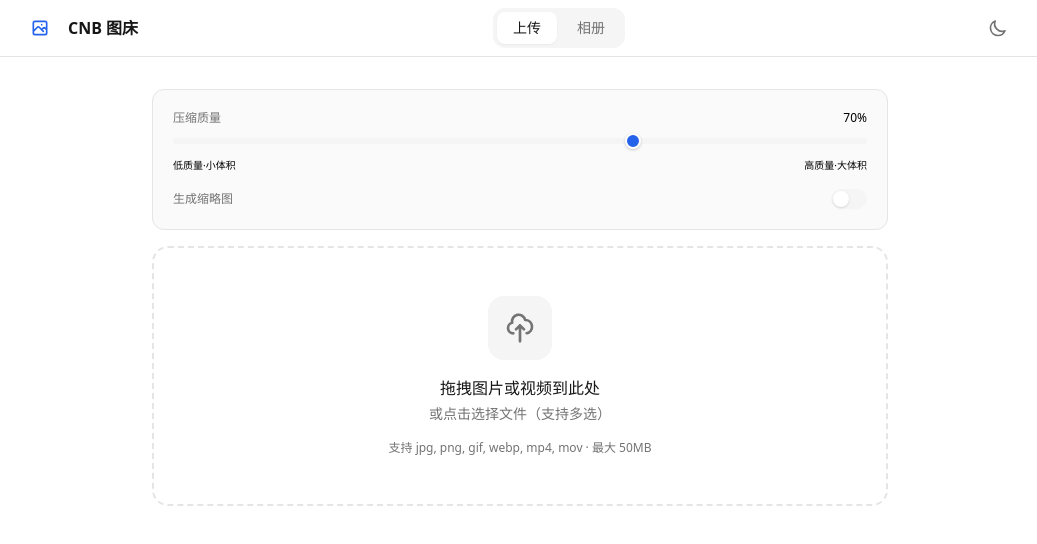
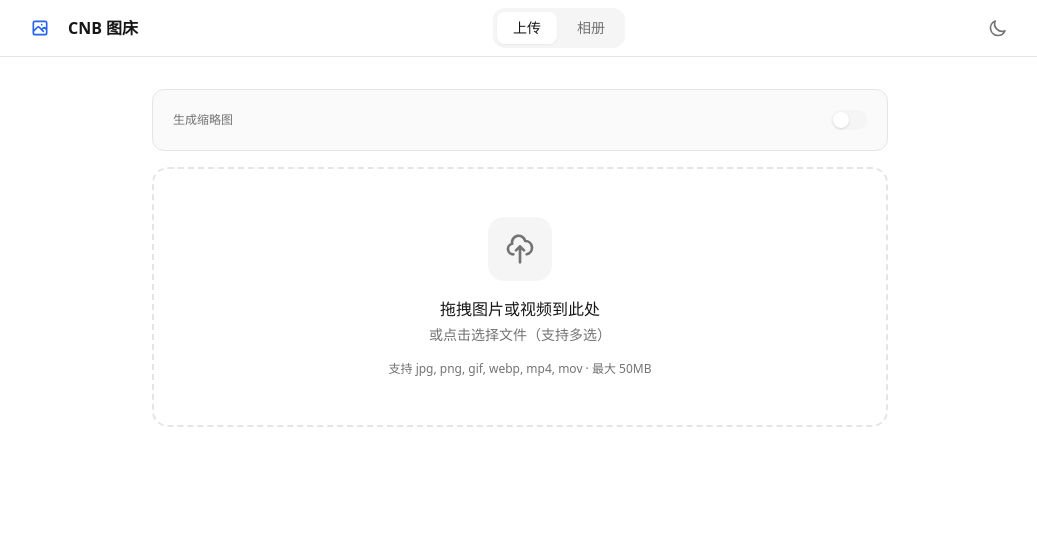
Before and after one commit to wujinpai/cnb, a Vue app: page / in a window 1280 px wide. Shown: the top 544 px of the page, without its empty margins (120-1157 px from the left). Built offline with nearby package versions, Linux system fonts and the light colour scheme; sample sign-in values are in the browser's storage.

Commit message:
fix: 清理 quality 属性引用，修复构建错误

```diff
--- a/src/views/UploadView.vue
+++ b/src/views/UploadView.vue
@@ -11,20 +11,16 @@ const uploadedFiles = ref<UploadResult[]>([])
 const uploadQueue = ref<File[]>([])
 const currentUploadIndex = ref(0)
 
-const quality = ref(0.7)
 const generateThumbnail = ref(false)
 
 async function handleFiles(files: File[]) {
   if (files.length === 0) return
 
   const options: UploadOptions = {
-    quality: quality.value,
-    maxWidth: 5000,
-    maxHeight: 5000,
     generateThumbnail: generateThumbnail.value,
     thumbnailMaxWidth: 400,
     thumbnailMaxHeight: 800,
-    thumbnailQuality: 0.8,
+    thumbnailQuality: 0.6,
   }
 
   uploadQueue.value = files
@@ -55,25 +51,6 @@ function getUploadProgress() {
 
     <main class="max-w-3xl mx-auto px-4 py-8">
       <div class="space-y-4 rounded-xl border border-border bg-surface p-5">
-        <div class="space-y-2">
-          <div class="flex items-center justify-between">
-            <label class="text-xs text-text-secondary">压缩质量</label>
-            <span class="text-xs tabular-nums text-text-primary/70">{{ Math.round(quality * 100) }}%</span>
-          </div>
-          <input
-            type="range"
-            v-model.number="quality"
-            :min="0.1"
-            :max="1"
-            :step="0.05"
-            class="quality-slider"
-          />
-          <div class="flex justify-between text-[10px] text-text-secondary/50">
-            <span>低质量·小体积</span>
-            <span>高质量·大体积</span>
-          </div>
-        </div>
-
         <div class="flex items-center justify-between">
           <label for="thumbnail-toggle" class="text-xs text-text-secondary">生成缩略图</label>
           <button
@@ -154,36 +131,4 @@ function getUploadProgress() {
 </template>
 
 <style scoped>
-.quality-slider {
-  -webkit-appearance: none;
-  appearance: none;
-  width: 100%;
-  height: 6px;
-  border-radius: 3px;
-  background: var(--surface-elevated, #f5f5f5);
-  outline: none;
-  cursor: pointer;
-}
-
-.quality-slider::-webkit-slider-thumb {
-  -webkit-appearance: none;
-  appearance: none;
-  width: 16px;
-  height: 16px;
-  border-radius: 50%;
-  background: var(--accent, #2563eb);
-  cursor: pointer;
-  border: 2px solid white;
-  box-shadow: 0 1px 3px rgba(0, 0, 0, 0.2);
-}
-
-.quality-slider::-moz-range-thumb {
-  width: 16px;
-  height: 16px;
-  border-radius: 50%;
-  background: var(--accent, #2563eb);
-  cursor: pointer;
-  border: 2px solid white;
-  box-shadow: 0 1px 3px rgba(0, 0, 0, 0.2);
-}
 </style>
```
